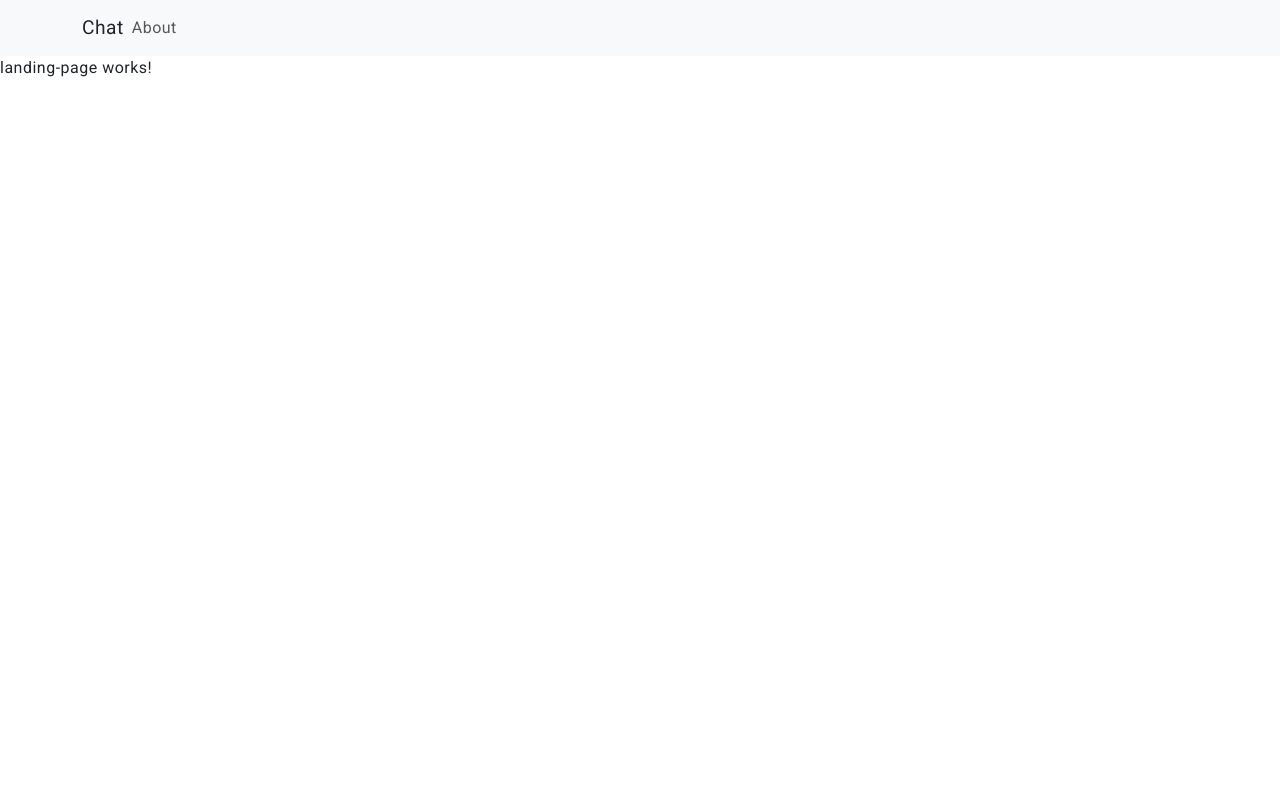
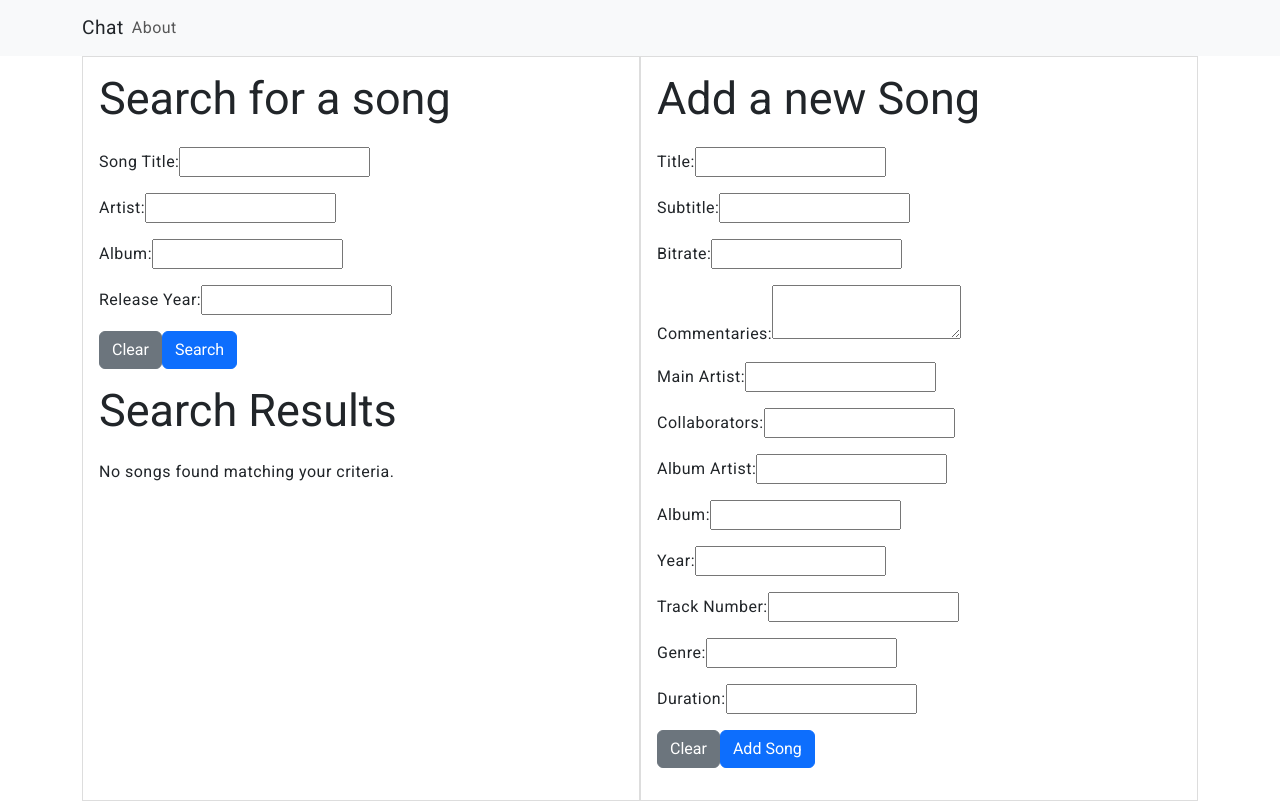
Before and after one commit to Valentin387/TrackFinder_frontend, an Angular app: page / in a window 1280 px wide. Built offline with nearby package versions, Linux system fonts and the light colour scheme.

Commit message:
first version landing page

```diff
--- a/src/app/landing-page/landing-page.component.css
+++ b/src/app/landing-page/landing-page.component.css
@@ -1,150 +1,26 @@
-/* Original styles */
 .container {
-    display: flex;
-    width: 100%;
-    margin: 0 auto;
+  display: flex;
+  width: 100%;
+  margin: 0 auto;
 }
 
-.left-panel {
-  border-right: none;
+.split-container {
+  display: flex;
+  flex-grow: 1;
 }
 
-.left-panel, .right-panel {
+.split-pane {
   flex: 1;
   padding: 1rem;
   border: 1px solid #ddd;
 }
 
-.mat-expansion-panel {
+.results-pane {
+  margin-top: 1rem;
+}
+
+.form-group {
   margin-bottom: 1rem;
 }
 
-.mat-panel-title {
-  font-weight: bold;
-}
-
-.right-panel {
-  display: flex;
-  height: 70vh;
-  flex-direction: column;
-  overflow-y: auto;
-}
-
-.chat-messages {
-  flex: 1;
-  border-bottom: 1px solid #ddd;
-  padding-bottom: 1rem;
-  margin-bottom: auto;
-}
-
-.chat-input {
-  padding: 1rem;
-}
-
-/* Bootstrap styles for buttons */
-button.mat-raised-button {
-  margin-right: 5px;
-}
-
-button.mat-raised-button.primary {
-  background-color: #007bff;
-  color: #fff;
-}
-
-button.mat-raised-button.warn {
-  background-color: #dc3545;
-  color: #fff;
-}
-
-/* Align the "Add Users" button to the right */
-.left-panel button.mat-raised-button.primary {
-  float: right;
-}
-
-
-.sender-message {
-  text-align: right;
-  /* Additional styling for sender messages */
-}
-
-.receiver-message {
-  text-align: left;
-  /* Additional styling for receiver messages */
-}
-
-.chat-input {
-  display: flex;
-  overflow-y: hidden; /* Hide overflow vertically */
-  align-items: center;
-  justify-content: space-between;
-  margin-top: 20px;
-  position: fixed;
-  bottom: 20px; /* Adjust as needed */
-  left: 50%; /* Center horizontally */
-  transform: translateX(-50%);
-
-}
-
-.input-container {
-  flex: 1;
-  width: 85vh;
-  display: flex;
-  align-items: center;
-  background-color: #f5f5f5;
-  border-radius: 25px;
-  padding: 10px;
-}
-
-.input-container textarea {
-  flex: 1;
-  border: none;
-  outline: none;
-  padding: 10px;
-  border-radius: 25px;
-  font-size: 16px;
-  overflow-y: auto; /* Enable vertical scrolling */
-  resize: none; /* Disable resizing */
-  min-height: 40px; /* Set minimum height */
-}
-
-.input-container button {
-  margin-left: 10px;
-}
-
-/* Style for the send button icon */
-.mat-icon {
-  font-size: 20px;
-}
-
-/* Add some margin and padding to the date inputs */
-input[type="date"] {
-  margin: 5px;
-  padding: 8px;
-  border: 1px solid #ccc;
-  border-radius: 4px;
-}
-
-/* Style the date inputs on focus */
-input[type="date"]:focus {
-  outline: none;
-  border-color: #007bff; /* Change border color on focus */
-}
-
-/* Style the date inputs when they have a value */
-input[type="date"]:not(:placeholder-shown) {
-  border-color: #28a745; /* Change border color when input has a value */
-}
-
-.scroll-down-button {
-  position: fixed;
-  bottom: 20px;
-  right: 20px;
-}
-
-.chat-messages {
-  /* Add styles for chat messages container */
-  padding-right: 5%;
-  overflow-y: auto;
-  height: 300vh; /* Adjust the height as needed */
-  position: relative; /* Ensure button stays fixed inside chat panel */
-}
+/* Add more styles for buttons, inputs etc. as needed */
--- a/src/app/landing-page/landing-page.component.html
+++ b/src/app/landing-page/landing-page.component.html
@@ -1 +1,91 @@
-<p>landing-page works!</p>
+<div class="container split-container"> <div class="split-pane">  <h2>Search for a song</h2>
+    <form (ngSubmit)="onSearch()">
+      <div class="form-group">
+        <label for="songTitle">Song Title:</label>
+        <input type="text" id="songTitle" [(ngModel)]="searchCriteria.songTitle" name="songTitle">
+      </div>
+      <div class="form-group">
+        <label for="artist">Artist:</label>
+        <input type="text" id="artist" [(ngModel)]="searchCriteria.artist" name="artist">
+      </div>
+      <div class="form-group">
+        <label for="album">Album:</label>
+        <input type="text" id="album" [(ngModel)]="searchCriteria.album" name="album">
+      </div>
+      <div class="form-group">
+        <label for="releaseYear">Release Year:</label>
+        <input type="text" id="releaseYear" [(ngModel)]="searchCriteria.releaseYear" name="releaseYear">
+      </div>
+      <button type="button" class="btn btn-secondary" (click)="clearSearchForm()">Clear</button>
+      <button type="submit" class="btn btn-primary">Search</button>
+    </form>
+    <div class="results-pane">
+      <h2>Search Results</h2>
+      <ul *ngIf="searchResults && searchResults.length > 0">
+        <li *ngFor="let result of searchResults">
+          <p><strong>Title:</strong> {{ result.title }}</p>
+          <p><strong>Artist:</strong> {{ result.artist }}</p>
+          <p><strong>Album:</strong> {{ result.album }}</p>
+          <p><strong>Release Year:</strong> {{ result.releaseYear }}</p>
+        </li>
+      </ul>
+      <p *ngIf="searchResults && searchResults.length === 0">No songs found matching your criteria.</p>
+    </div>
+  </div>
+  <div class="split-pane">  <h2>Add a new Song</h2>
+    <form (ngSubmit)="onAddSong()">
+      <div class="form-group">
+        <label for="title">Title:</label>
+        <input type="text" id="title" [(ngModel)]="newSong.title" name="title">
+      </div>
+      <div class="form-group">
+        <label for="subtitle">Subtitle:</label>
+        <input type="text" id="subtitle" [(ngModel)]="newSong.subtitle" name="subtitle">
+      </div>
+      <div class="form-group">
+        <label for="bitrate">Bitrate:</label>
+        <input type="number" id="bitrate" [(ngModel)]="newSong.bitrate" name="bitrate">
+      </div>
+      <div class="form-group">
+        <label for="commentaries">Commentaries:</label>
+        <textarea id="commentaries" [(ngModel)]="newSong.commentaries" name="commentaries"></textarea>
+      </div>
+      <div class="form-group">
+        <label for="mainArtist">Main Artist:</label>
+        <input type="text" id="mainArtist" [(ngModel)]="newSong.main_artist" name="main_artist">
+      </div>
+      <div class="form-group">
+        <label for="collaborators">Collaborators:</label>
+        <input type="text" id="collaborators" [(ngModel)]="newSong.collaborators" name="collaborators">
+      </div>
+      <div class="form-group">
+        <label for="albumArtist">Album Artist:</label>
+        <input type="text" id="albumArtist" [(ngModel)]="newSong.album_artist" name="album_artist">
+      </div>
+      <div class="form-group">
+        <label for="album">Album:</label>
+        <input type="text" id="album" [(ngModel)]="newSong.album" name="album">
+      </div>
+      <div class="form-group">
+        <div class="form-group">
+            <label for="year">Year:</label>
+            <input type="text" id="year" [(ngModel)]="newSong.year" name="year">
+          </div>
+          <div class="form-group">
+            <label for="trackNumber">Track Number:</label>
+            <input type="number" id="trackNumber" [(ngModel)]="newSong.track_number" name="track_number">
+          </div>
+          <div class="form-group">
+            <label for="genre">Genre:</label>
+            <input type="text" id="genre" [(ngModel)]="newSong.genre" name="genre">
+          </div>
+          <div class="form-group">
+            <label for="duration">Duration:</label>
+            <input type="number" id="duration" [(ngModel)]="newSong.duration" name="duration">
+          </div>
+          <button type="button" class="btn btn-secondary" (click)="clearAddSongForm()">Clear</button>
+          <button type="submit" class="btn btn-primary">Add Song</button>
+        </div>
+    </form>
+    </div>
+</div>
--- a/src/app/landing-page/landing-page.component.ts
+++ b/src/app/landing-page/landing-page.component.ts
@@ -1,12 +1,44 @@
-import { Component } from '@angular/core';
+import { Component, Input } from '@angular/core';
+import { CommonModule } from '@angular/common'; // Import CommonModule
+import { FormsModule } from '@angular/forms'; // Import FormsModule
 
 @Component({
   selector: 'app-landing-page',
   standalone: true,
-  imports: [],
+  imports: [CommonModule, FormsModule],
   templateUrl: './landing-page.component.html',
   styleUrl: './landing-page.component.css'
 })
 export class LandingPageComponent {
 
+  searchCriteria: any = {};
+  searchResults: any[] = [];
+  newSong: any = {};
+
+  constructor() { }
+
+  ngOnInit() { }
+
+  onSearch() {
+    // Implement logic to call your backend API with search criteria and update searchResults
+    console.log('Search submitted:', this.searchCriteria);
+    // Clear search results after submitting a new search
+    this.searchResults = [];
+  }
+
+  onAddSong() {
+    // Implement logic to call your backend API with new song data
+    console.log('New song to add:', this.newSong);
+    // Clear song data after submitting
+    this.newSong = {};
+  }
+
+  clearSearchForm() {
+    this.searchCriteria = {};
+  }
+
+  clearAddSongForm() {
+    this.newSong = {};
+  }
+
 }
```
